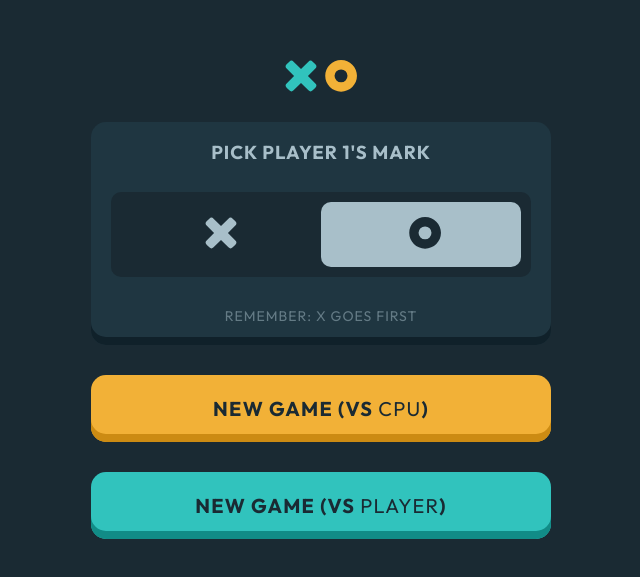
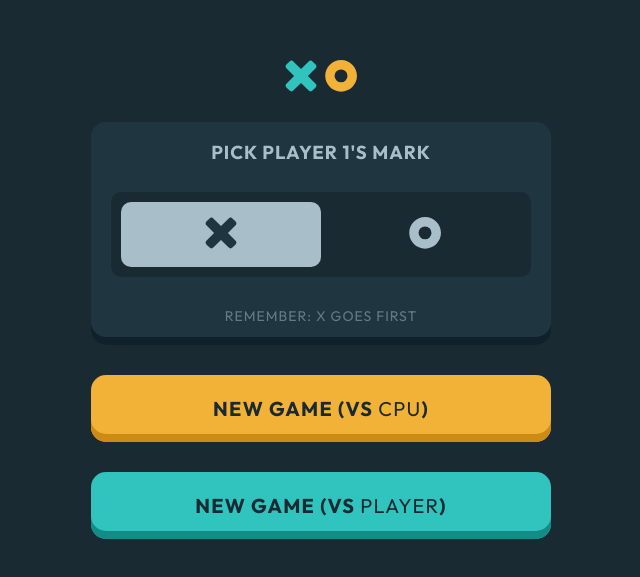
Before and after one commit to caner404/tic-tac-toe, a Vue app: page / in a window 1280 px wide. Shown: the part 101-678 px from the top of the page, without its empty margins (319-959 px from the left). Built offline with nearby package versions, Linux system fonts and the light colour scheme.

Commit message:
refactor the gameboard ui , add various :hover,:active stats for buttons

```diff
--- /dev/null
+++ b/src/components/BaseGameStats.vue
@@ -0,0 +1,45 @@
+<script setup>
+import { computed } from "@vue/reactivity";
+const props = defineProps(["team", "title"]);
+const computeTitle = computed(() => {
+  return props.title != null ? `(${props.title})` : "";
+});
+</script>
+<template>
+  <div class="stats" :class="team">
+    <p class="stats-description">{{ team }} {{ computeTitle }}</p>
+    <p class="stats-value">0</p>
+  </div>
+</template>
+<style scoped>
+.stats {
+  display: flex;
+  flex-direction: column;
+  align-items: center;
+  border-radius: 1.5rem;
+  padding: 1rem;
+  color: var(--c-dark-navy);
+  text-align: center;
+  text-transform: uppercase;
+}
+.stats-description {
+  font-weight: 500;
+  font-size: 1.4rem;
+  line-height: 1.8rem;
+}
+.stats-value {
+  font-weight: 700;
+  font-size: 2.4rem;
+  line-height: 3rem;
+  text-transform: uppercase;
+}
+.circle {
+  background-color: var(--c-light-yellow);
+}
+.ties {
+  background-color: var(--c-silver);
+}
+.cross {
+  background-color: var(--c-light-blue);
+}
+</style>
--- /dev/null
+++ b/src/components/BaseLogoButton.vue
@@ -0,0 +1,50 @@
+<script setup>
+import { computed } from "@vue/reactivity";
+const props = defineProps(["mode", "isActivePlayer"]);
+
+const classObject = computed(() => ({
+  circle: props.mode === "circle",
+  cross: props.mode === "cross",
+  restart: props.mode === "restart",
+  active: props.isActivePlayer,
+}));
+</script>
+<template>
+  <button :class="classObject">
+    <slot></slot>
+  </button>
+</template>
+<style scoped>
+.circle,
+.cross {
+  cursor: pointer;
+  flex: 1;
+  padding: 1.5rem;
+  border-radius: 1rem;
+}
+.cross:hover:not(.active),
+.circle:hover:not(.active) {
+  background-color: rgba(168, 191, 201, 0.05);
+}
+
+.active {
+  background-color: var(--c-silver);
+}
+
+.restart {
+  cursor: pointer;
+  background: var(--c-silver);
+  box-shadow: inset 0px -4px 0px #658997;
+  border-radius: 1rem;
+  width: 5.2rem;
+  height: 5.2rem;
+  justify-self: end;
+}
+.restart:hover,
+.restart:active {
+  background-color: var(--c-silver-hover);
+}
+.restart:active {
+  box-shadow: inset 0px 0px 0px #658997;
+}
+</style>
--- /dev/null
+++ b/src/components/GameBoardTile.vue
@@ -0,0 +1,15 @@
+<script setup></script>
+<template>
+  <button>1</button>
+</template>
+<style scoped>
+button {
+  background-color: var(--c-semi-dark-navy);
+  box-shadow: inset 0px -8px 0px #10212a;
+  border-radius: 1.5rem;
+  width: 14rem;
+  height: 14rem;
+  text-align: center;
+  color: #fff;
+}
+</style>
--- a/src/components/MarkDialog.vue
+++ b/src/components/MarkDialog.vue
@@ -1,17 +1,35 @@
 <script setup>
+import { computed } from "@vue/reactivity";
 import IconLogoCross from "./icons/IconLogoCross.vue";
 import IconLogoCircle from "./icons/IconLogoCircle.vue";
+import BaseLogoButton from "@/components//BaseLogoButton.vue";
+import { store } from "@/store";
+
+const isActivePlayerCircle = computed(() => {
+  return store.playerTeam === "O";
+});
+const isActivePlayerCross = computed(() => {
+  return store.playerTeam === "X";
+});
 </script>
 <template>
   <div class="mark">
     <h3 class="mark-heading">Pick Player 1's Mark</h3>
     <div class="mark-container">
-      <button class="mark-cross">
-        <IconLogoCross />
-      </button>
-      <button class="mark-circle">
-        <IconLogoCircle />
-      </button>
+      <BaseLogoButton
+        mode="cross"
+        :isActivePlayer="isActivePlayerCross"
+        @click="store.changeTeam()"
+      >
+        <IconLogoCross :isActivePlayer="isActivePlayerCross" />
+      </BaseLogoButton>
+      <BaseLogoButton
+        mode="circle"
+        :isActivePlayer="isActivePlayerCircle"
+        @click="store.changeTeam()"
+      >
+        <IconLogoCircle :isActivePlayer="isActivePlayerCircle" />
+      </BaseLogoButton>
     </div>
     <p class="mark-reminder">Remember: x goes first</p>
   </div>
@@ -54,15 +72,4 @@ import IconLogoCircle from "./icons/IconLogoCircle.vue";
   padding: 1rem;
   background-color: var(--c-dark-navy);
 }
-.mark-circle,
-.mark-cross {
-  cursor: pointer;
-  flex: 1;
-  padding: 1.5rem;
-}
-
-.mark-circle {
-  background-color: var(--c-silver);
-  border-radius: 1rem;
-}
 </style>
--- a/src/components/StartGameButton.vue
+++ b/src/components/StartGameButton.vue
@@ -28,9 +28,23 @@ button {
   background-color: var(--c-light-blue);
   box-shadow: inset 0px -8px 0px #118c87;
 }
+.player:hover,
+.player:active {
+  background-color: var(--c-light-blue-hover);
+}
+.player:active {
+  box-shadow: inset 0px 0px 0px #118c87;
+}
 
 .cpu {
   background-color: var(--c-light-yellow);
   box-shadow: inset 0px -8px 0px #cc8b13;
 }
+.cpu:hover,
+.cpu:active {
+  background-color: var(--c-light-yellow-hover);
+}
+.cpu:active {
+  box-shadow: inset 0px 0px 0px #cc8b13;
+}
 </style>
--- a/src/components/icons/IconLogoCircle.vue
+++ b/src/components/icons/IconLogoCircle.vue
@@ -1,9 +1,11 @@
-<script setup></script>
+<script setup>
+const props = defineProps(["isActivePlayer"]);
+</script>
 <template>
-  <svg xmlns="http://www.w3.org/2000/svg">
+  <svg xmlns="http://www.w3.org/2000/svg" :class="{ active: isActivePlayer }">
     <path
       d="M56.1 0c8.765 0 15.87 7.106 15.87 15.87 0 8.766-7.105 15.871-15.87 15.871-8.765 0-15.87-7.105-15.87-15.87C40.23 7.106 47.334 0 56.1 0Zm0 9.405a6.466 6.466 0 1 0 0 12.931 6.466 6.466 0 0 0 0-12.931Z"
-      fill="#1a2a33"
+      fill="#a8bfc9"
     />
   </svg>
 </template>
@@ -12,4 +14,7 @@ svg {
   width: 10.5rem;
   height: 3.2rem;
 }
+svg.active path {
+  fill: var(--c-semi-dark-navy);
+}
 </style>
--- a/src/components/icons/IconLogoCross.vue
+++ b/src/components/icons/IconLogoCross.vue
@@ -1,9 +1,21 @@
+<script setup>
+const props = defineProps(["isActivePlayer"]);
+</script>
 <template>
-  <svg width="32" height="32" xmlns="http://www.w3.org/2000/svg">
+  <svg
+    width="32"
+    height="32"
+    xmlns="http://www.w3.org/2000/svg"
+    :class="{ active: isActivePlayer }"
+  >
     <path
       d="M8.562 1.634 16 9.073l7.438-7.439a3 3 0 0 1 4.243 0l2.685 2.685a3 3 0 0 1 0 4.243L22.927 16l7.439 7.438a3 3 0 0 1 0 4.243l-2.685 2.685a3 3 0 0 1-4.243 0L16 22.927l-7.438 7.439a3 3 0 0 1-4.243 0L1.634 27.68a3 3 0 0 1 0-4.243L9.073 16 1.634 8.562a3 3 0 0 1 0-4.243L4.32 1.634a3 3 0 0 1 4.243 0Z"
       fill="#a8bfc9"
     />
   </svg>
 </template>
-<style scoped></style>
+<style scoped>
+svg.active path {
+  fill: var(--c-semi-dark-navy);
+}
+</style>
--- a/src/components/layouts/TheGameBoard.vue
+++ b/src/components/layouts/TheGameBoard.vue
@@ -2,39 +2,43 @@
 import IconLogo from "@/components/icons/IconLogo.vue";
 import IconRestart from "@/components/icons/IconRestart.vue";
 import CurrentPlayerBox from "@/components/CurrentPlayerBox.vue";
+import GameBoardTile from "@/components/GameBoardTile.vue";
+import BaseLogoButton from "@/components/BaseLogoButton.vue";
+import BaseGameStats from "@/components/BaseGameStats.vue";
 import { store } from "../../store";
+import { computed } from "@vue/reactivity";
+
+const crossTitle = computed(() => {
+  if (store.getPlayerTeam() === "X") {
+    return store.getEnemyTeam() === "CPU" ? "YOU" : "P1";
+  } else {
+    return store.getEnemyTeam() === "CPU" ? "CPU" : "P1";
+  }
+});
+const circleTitle = computed(() => {
+  if (store.getPlayerTeam() === "O") {
+    return store.getEnemyTeam() === "CPU" ? "YOU" : "P2";
+  } else {
+    return store.getEnemyTeam() === "CPU" ? "CPU" : "P2";
+  }
+});
 </script>
 <template>
   <div class="gameBoard">
     <IconLogo />
     <CurrentPlayerBox />
-    <button
-      class="restart"
+    <BaseLogoButton
+      mode="restart"
       @click="store.isGameboardActive = !store.isGameboardActive"
     >
       <IconRestart />
-    </button>
-    <button class="gameButton">1</button>
-    <button class="gameButton">2</button>
-    <button class="gameButton">3</button>
-    <button class="gameButton">4</button>
-    <button class="gameButton">5</button>
-    <button class="gameButton">6</button>
-    <button class="gameButton">7</button>
-    <button class="gameButton">8</button>
-    <button class="gameButton">9</button>
-    <div class="stats stats--cross">
-      <p class="stats-description">X (YOU)</p>
-      <p class="stats-value">0</p>
-    </div>
-    <div class="stats stats--ties">
-      <p class="stats-description">TIES</p>
-      <p class="stats-value">0</p>
-    </div>
-    <div class="stats stats--circle">
-      <p class="stats-description">O (CPU)</p>
-      <p class="stats-value">0</p>
-    </div>
+    </BaseLogoButton>
+
+    <GameBoardTile v-for="n in 9" />
+
+    <BaseGameStats team="cross" :title="crossTitle" />
+    <BaseGameStats team="ties" />
+    <BaseGameStats team="circle" :title="circleTitle" />
   </div>
 </template>
 <style scoped>
@@ -43,52 +47,4 @@ import { store } from "../../store";
   grid-template-columns: repeat(3, 1fr);
   gap: 3rem;
 }
-
-.restart {
-  background: var(--c-silver);
-  box-shadow: inset 0px -4px 0px #658997;
-  border-radius: 1rem;
-  width: 5.2rem;
-  height: 5.2rem;
-  justify-self: end;
-}
-
-.gameButton {
-  background-color: var(--c-semi-dark-navy);
-  box-shadow: inset 0px -8px 0px #10212a;
-  border-radius: 1.5rem;
-  width: 14rem;
-  height: 14rem;
-  text-align: center;
-  color: #fff;
-}
-.stats {
-  display: flex;
-  flex-direction: column;
-  align-items: center;
-  border-radius: 1.5rem;
-  padding: 1rem;
-  color: var(--c-dark-navy);
-  text-align: center;
-}
-.stats-description {
-  font-weight: 500;
-  font-size: 1.4rem;
-  line-height: 1.8rem;
-}
-.stats-value {
-  font-weight: 700;
-  font-size: 2.4rem;
-  line-height: 3rem;
-  text-transform: uppercase;
-}
-.stats--circle {
-  background-color: var(--c-light-yellow);
-}
-.stats--ties {
-  background-color: var(--c-silver);
-}
-.stats--cross {
-  background-color: var(--c-light-blue);
-}
 </style>
--- a/src/components/layouts/TheGameMenu.vue
+++ b/src/components/layouts/TheGameMenu.vue
@@ -2,21 +2,17 @@
 import IconLogo from "@/components/icons/IconLogo.vue";
 import StartGameButton from "@/components/StartGameButton.vue";
 import MarkdDialog from "@/components/MarkDialog.vue";
-import { store } from "../../store";
+import { store } from "@/store";
 </script>
 <template>
   <div class="gameMenu">
     <IconLogo />
     <MarkdDialog />
-    <StartGameButton
-      mode="cpu"
-      enemy="cpu"
-      @click="store.isGameboardActive = !store.isGameboardActive"
-    />
+    <StartGameButton mode="cpu" enemy="cpu" @click="store.initGameWithCPU()" />
     <StartGameButton
       mode="player"
       enemy="player"
-      @click="store.isGameboardActive = !store.isGameboardActive"
+      @click="store.initGameWithPlayer()"
     />
   </div>
 </template>
--- a/src/store.js
+++ b/src/store.js
@@ -2,4 +2,23 @@ import { reactive } from "vue";
 
 export const store = reactive({
   isGameboardActive: false,
+  playerTeam: "X",
+  enemyTeam: "",
+  changeTeam() {
+    this.playerTeam === "X" ? (this.playerTeam = "O") : (this.playerTeam = "X");
+  },
+  initGameWithCPU() {
+    this.isGameboardActive = !this.isGameboardActive;
+    this.enemyTeam = "CPU";
+  },
+  initGameWithPlayer() {
+    this.isGameboardActive = !this.isGameboardActive;
+    this.enemyTeam = "P1";
+  },
+  getPlayerTeam() {
+    return this.playerTeam;
+  },
+  getEnemyTeam() {
+    return this.enemyTeam;
+  },
 });
```
Also changed, not shown: src/components/HelloWorld.vue (deleted, +0 -43 lines).
